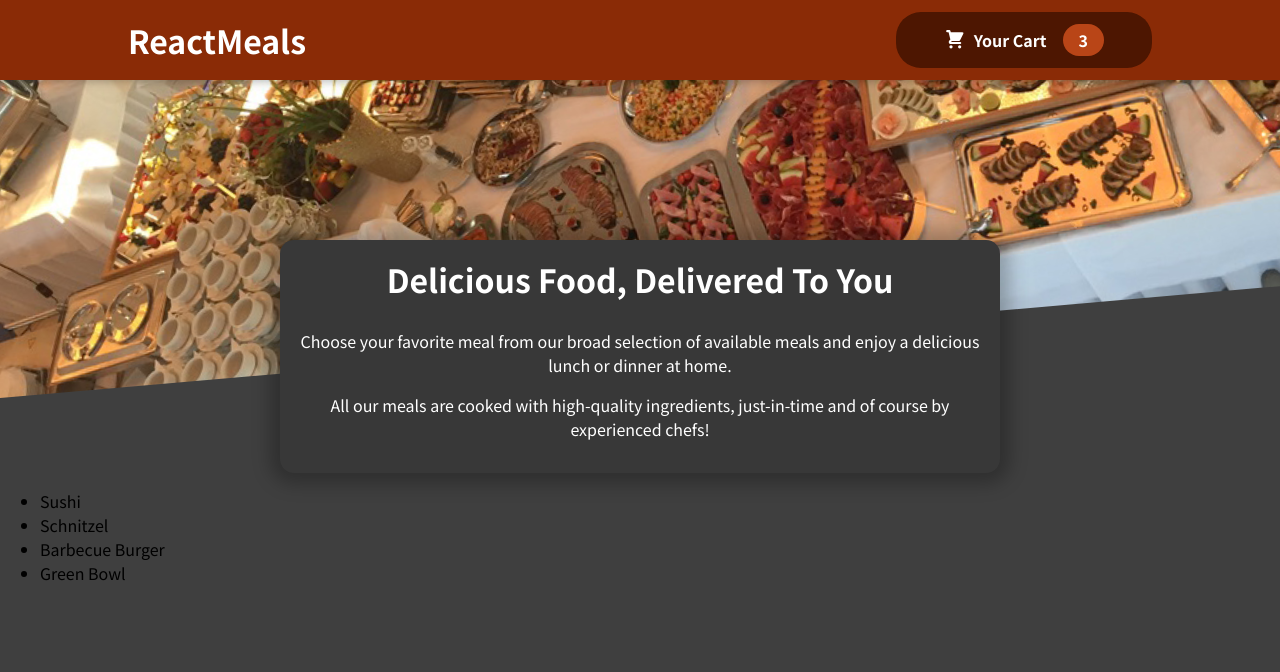
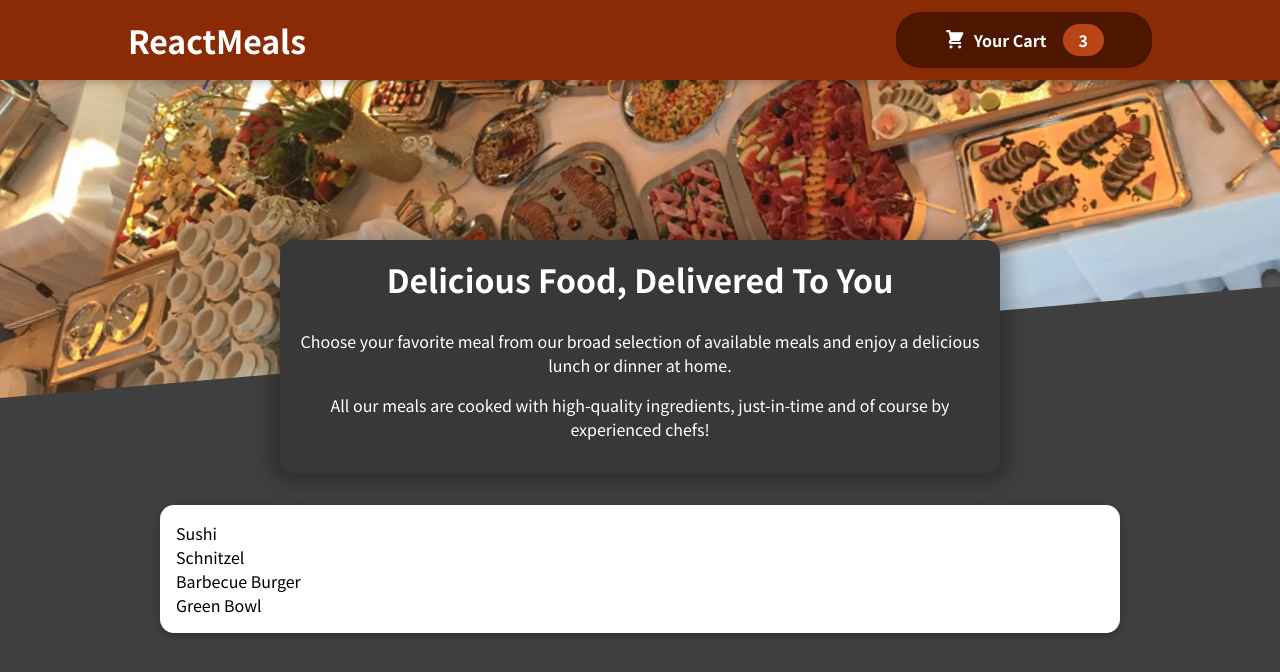
Before and after one commit to nhattrannet91/react-training-meals-app, a React (Create React App) app: page / in a window 1280 px wide. Shown: the top 672 px of the page. Built offline with nearby package versions, Linux system fonts and the light colour scheme.

Commit message:
Meals-App: Update AvailableMeals by using Card component

```diff
--- a/src/components/Meals/AvailableMeals.js
+++ b/src/components/Meals/AvailableMeals.js
@@ -1,3 +1,6 @@
+import Card from "../UI/Card";
+import classes from "./AvailableMeals.module.css";
+
 const DUMMY_MEALS = [
   {
     id: "m1",
@@ -29,7 +32,13 @@ const AvailableMeals = (props) => {
   const mealsContent = DUMMY_MEALS.map((meal) => (
     <li key={meal.id}>{meal.name}</li>
   ));
-  return <ul>{mealsContent}</ul>;
+  return (
+    <section className={classes.meals}>
+      <Card>
+        <ul>{mealsContent}</ul>
+      </Card>
+    </section>
+  );
 };
 
 export default AvailableMeals;
```
